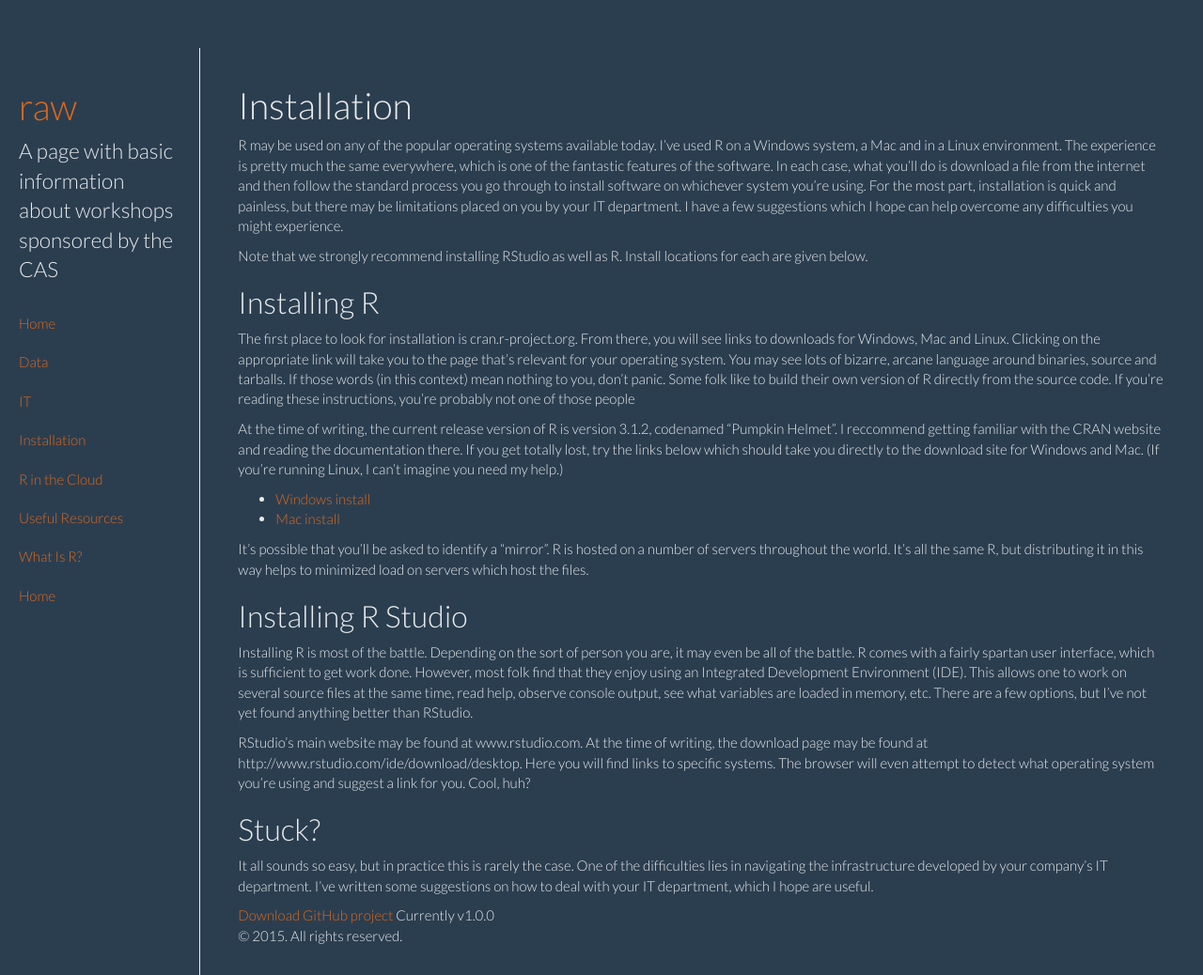
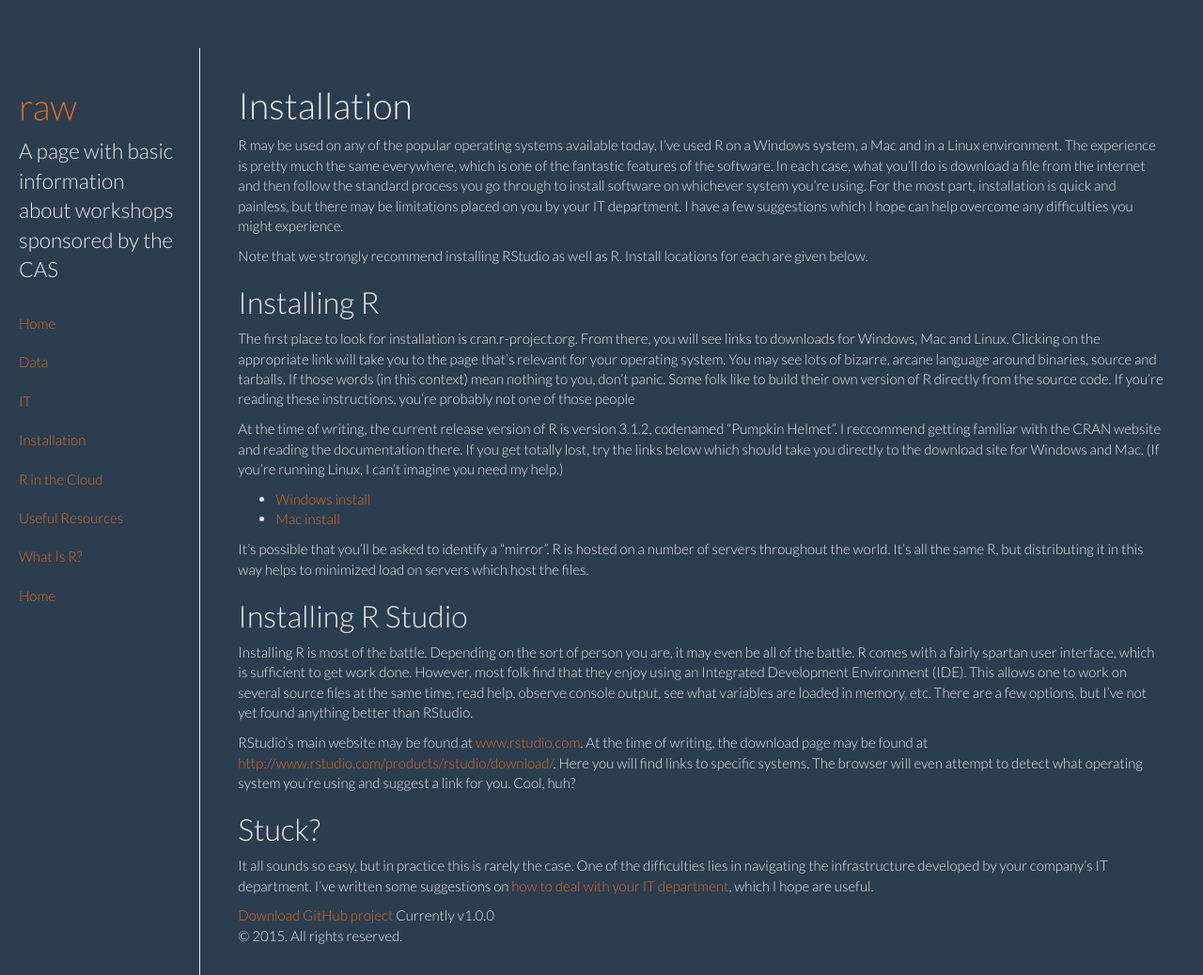
Before and after one commit to PirateGrunt/raw, a Jekyll site: the page built from Installation.md, in a window 1280 px wide and 1038 px high. Shown: the whole window at 94% size. Built offline with Jekyll 4.4.1, drawn with Linux system fonts in a browser that asks for light colours; nearby versions of some CDN libraries; library files that are not in the unit come from our copies; some of the changed lines change nothing that is shown.

Commit message:
Fixed a few links

```diff
--- a/Installation.md
+++ b/Installation.md
@@ -13,7 +13,7 @@ The first place to look for installation is cran.r-project.org. From there, you
 
 At the time of writing, the current release version of R is version 3.1.2, codenamed "Pumpkin Helmet". I reccommend getting familiar with the CRAN website and reading the documentation there. If you get totally lost, try the links below which should take you directly to the download site for Windows and Mac. (If you're running Linux, I can't imagine you need my help.)
 
-* [Windows install](http://cran.revolutionanalytics.com/bin/windows/)
+* [Windows install](http://cran.revolutionanalytics.com/bin/windows/base/)
 * [Mac install](http://cran.revolutionanalytics.com/bin/macosx/)
 
 It's possible that you'll be asked to identify a "mirror". R is hosted on a number of servers throughout the world. It's all the same R, but distributing it in this way helps to minimized load on servers which host the files.
@@ -22,8 +22,8 @@ It's possible that you'll be asked to identify a "mirror". R is hosted on a numb
 
 Installing R is most of the battle. Depending on the sort of person you are, it may even be all of the battle. R comes with a fairly spartan user interface, which is sufficient to get work done. However, most folk find that they enjoy using an Integrated Development Environment (IDE). This allows one to work on several source files at the same time, read help, observe console output, see what variables are loaded in memory, etc. There are a few options, but I've not yet found anything better than RStudio.
 
-RStudio's main website may be found at www.rstudio.com. At the time of writing, the download page may be found at http://www.rstudio.com/ide/download/desktop. Here you will find links to specific systems. The browser will even attempt to detect what operating system you're using and suggest a link for you. Cool, huh?
+RStudio's main website may be found at [www.rstudio.com](www.rstudio.com). At the time of writing, the download page may be found at [http://www.rstudio.com/products/rstudio/download/](http://www.rstudio.com/products/rstudio/download/). Here you will find links to specific systems. The browser will even attempt to detect what operating system you're using and suggest a link for you. Cool, huh?
 
 ## Stuck?
 
-It all sounds so easy, but in practice this is rarely the case. One of the difficulties lies in navigating the infrastructure developed by your company's IT department. I've written some suggestions on how to deal with your IT department, which I hope are useful.
+It all sounds so easy, but in practice this is rarely the case. One of the difficulties lies in navigating the infrastructure developed by your company's IT department. I've written some suggestions on [how to deal with your IT department](./IT), which I hope are useful.
```
